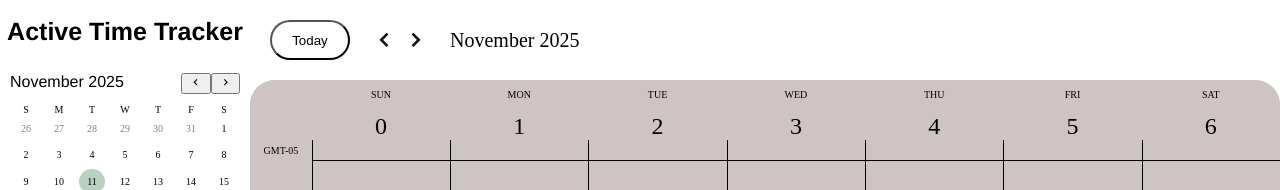
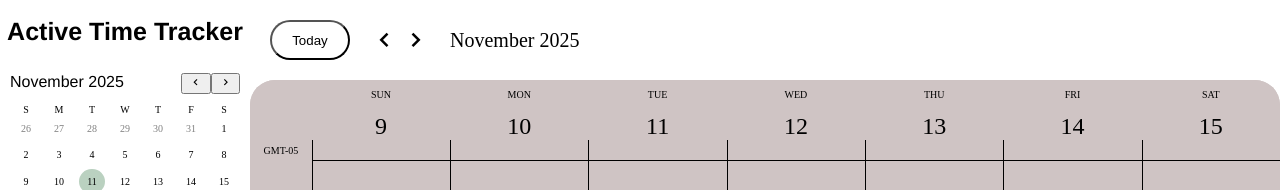
Before and after one commit to SimonX1a0/google-calendar, a React (Vite) app in the folder calendar-app/: page / in a window 1280 px wide. Shown: the top 190 px of the page. Built offline with nearby package versions, Linux system fonts and the light colour scheme.

Commit message:
dynamically generate dates in the main calendar

```diff
--- a/calendar-app/src/Calendar/Dates/Calendar-grids/Calendar-Header/CalendarHeader.jsx
+++ b/calendar-app/src/Calendar/Dates/Calendar-grids/Calendar-Header/CalendarHeader.jsx
@@ -1,14 +1,23 @@
 import style from "./CalendarHeader.module.css"
 import HeaderDay from "./HeaderDay.jsx"
-
+import { useContext } from "react";
+import { CalendarContext } from "../../../Calendar.jsx";
 function CalendarHeader() {
+  const ctx = useContext(CalendarContext);
+  const previewDate = ctx.previewDate;
+  const day = previewDate.getDay();
+  const startDate = new Date(previewDate.getFullYear(), previewDate.getMonth(), previewDate.getDate() - day);
 
   const days = [];
   for (let i = 0; i < 7; i++) {
     const weekday = new Date(2025, 11, i).toLocaleString("default", { weekday: "short" }).toUpperCase();
-    const dayNum = i;
+    const dayNum = startDate.getDate() + i;
+    const isToday = previewDate.getFullYear() === new Date().getFullYear() &&
+                    previewDate.getMonth() === new Date().getMonth() &&
+                    dayNum === new Date().getDate();
 
-    days.push({ weekday, dayNum });
+
+    days.push({ weekday, dayNum, isToday });
   }
 
   return (
--- a/calendar-app/src/Calendar/Dates/Dates.jsx
+++ b/calendar-app/src/Calendar/Dates/Dates.jsx
@@ -1,18 +1,11 @@
 import style from "./Dates.module.css"
 import DatesHeader from "./Dates-Header/DatesHeader.jsx"
 import CalendarGrid from "./Calendar-grids/CalendarGrids.jsx"
-function Dates(prop){
-    const currentDate = prop.currentDate;
-    const lastWeek = prop.lastWeek;
-    const nextWeek = prop.nextWeek;
+function Dates(){
     return(
         <div className={style.dates}>
-            <DatesHeader
-            currentDate={currentDate}
-            lastWeek={lastWeek}
-            nextWeek={nextWeek}></DatesHeader>
-            <CalendarGrid
-            currentDate={currentDate}></CalendarGrid>
+            <DatesHeader></DatesHeader>
+            <CalendarGrid></CalendarGrid>
         </div>
     )
 }
```
